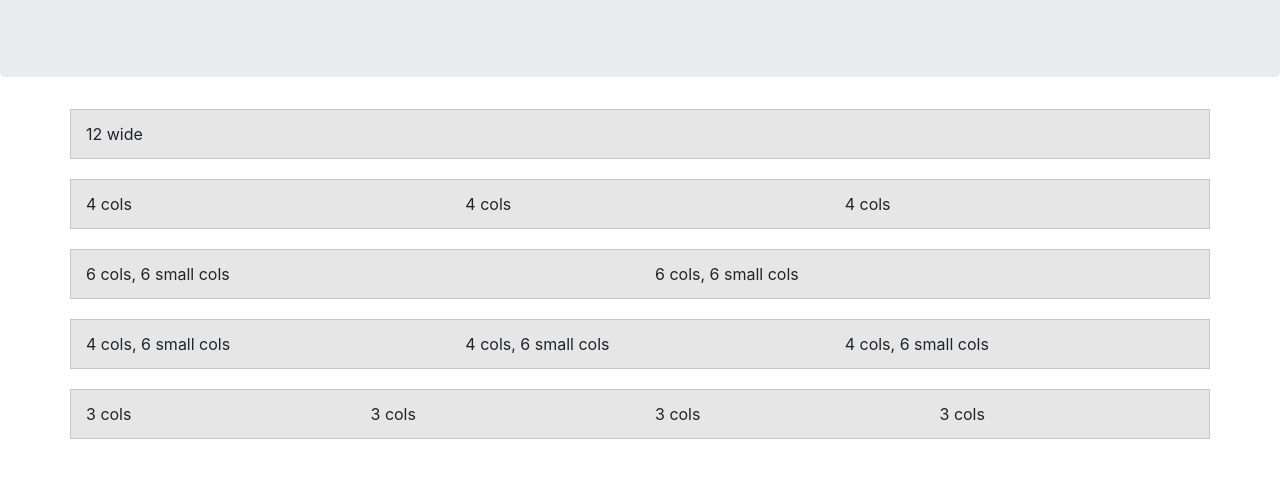
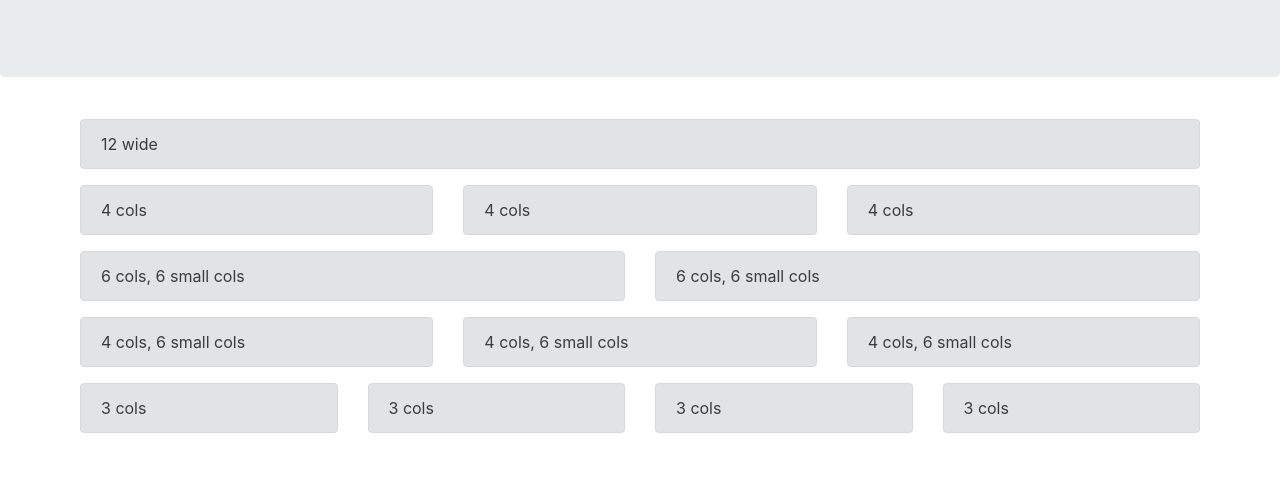
Before and after one commit to isabellahurtado/bootstrap, a plain HTML site: page index.html in a window 1280 px wide. Shown: the part 203-680 px from the top of the page. Drawn offline with nearby package versions, Linux system fonts and the light colour scheme.

Commit message:
termine las cajas de bootstrap

```diff
--- a/index.html
+++ b/index.html
@@ -4,80 +4,96 @@
 	<title>Bootstrap</title>
 	<meta charset="utf-8">
     <link rel="stylesheet" href="https://stackpath.bootstrapcdn.com/bootstrap/4.1.1/css/bootstrap.min.css" integrity="sha384-WskhaSGFgHYWDcbwN70/dfYBj47jz9qbsMId/iRN3ewGhXQFZCSftd1LZCfmhktB" crossorigin="anonymous">
+    <link rel="stylesheet" type="text/css" href="style.css">
 <body>
     <nav class="navbar navbar-dark bg-dark">
      <a class="navbar-brand" href="#">Brand</a>
     </nav>
    <div class="jumbotron">
-  <h1>Bootstrap 4 Grid</h1>
-  <p>See How it Stacks Up</p>
+    <center><h1>Bootstrap 4 Grid</h1>
+     <p>See How it Stacks Up</p></center>
    </div>
    <div class="container">
    <div class="row">
    <div class="col-md-12">
+   <div class="alert alert-secondary" role="alert">
       12 wide
    </div>
    </div>
-
+   </div>
    <div class="row">
    <div class="col-md-4">
-      4 cols
-    </div>
-    <div class="col-md-4">
-      4 cols
-    </div>
-    <div class="col-md-4">
+   <div class="alert alert-secondary" role="alert">
       4 cols
    </div>
    </div>
-
+   <div class="col-md-4">
+   <div class="alert alert-secondary" role="alert">
+      4 cols
+   </div>
+   </div>
+   <div class="col-md-4">
+   <div class="alert alert-secondary" role="alert">
+      4 cols
+   </div>
+   </div>
+   </div>
    <div class="row">
    <div class="col-md-6 col-sm-6">
-      6 cols, 6 small cols
-    </div>
-    <div class="col-md-6 col-sm-6">
+   <div class="alert alert-secondary" role="alert">
       6 cols, 6 small cols
    </div>
    </div>
-
+   <div class="col-md-6 col-sm-6">
+   <div class="alert alert-secondary" role="alert">
+         6 cols, 6 small cols
+   </div>
+   </div>
+   </div>
    <div class="row">
    <div class="col-md-4 col-sm-6">
+   <div class="alert alert-secondary" role="alert">
          4 cols, 6 small cols
       </div>
+    </div>
     <div class="col-md-4 col-sm-6">
+      <div class="alert alert-secondary" role="alert">
          4 cols, 6 small cols
       </div>
+    </div>
     <div class="col-md-4 col-sm-6">
+       <div class="alert alert-secondary" role="alert">
          4 cols, 6 small cols
+      </div>
     </div>
 </div>
 
 <div class="row">
     <div class="col-md-3">
-      3 cols
-    </div>
-    <div class="col-md-3">
-      3 cols
-    </div>
-    <div class="col-md-3">
-      3 cols
-    </div>
-    <div class="col-md-3">
+      <div class="alert alert-secondary" role="alert">
          3 cols
       </div>
     </div>
+    <div class="col-md-3">
+      <div class="alert alert-secondary" role="alert">
+         3 cols
+      </div>
+    </div>
+    <div class="col-md-3">
+      <div class="alert alert-secondary" role="alert">
+         3 cols
+      </div>
+    </div>
+    <div class="col-md-3">
+      <div class="alert alert-secondary" role="alert">
+         3 cols
+      </div>
+    </div>
+</div>
 <style type="text/css">
-	.jumbotron {
-		text-align: center;
-	}
-	.row {
-	   background-color: #E6E6E6;
-	   padding-top: 0.75rem;
-       padding-bottom: .75rem;
-       margin-top: 20px;
-       border: 1px solid rgba(86,61,124,.2);
+  .container {
+    padding: 10px;
   }
 </style>
-
 </body>
 </html>
```
Lines whose indentation alone changed are shown as unchanged.
